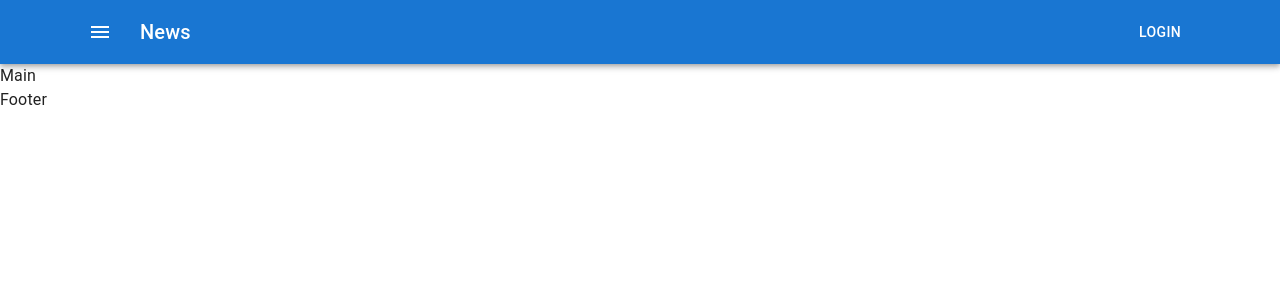
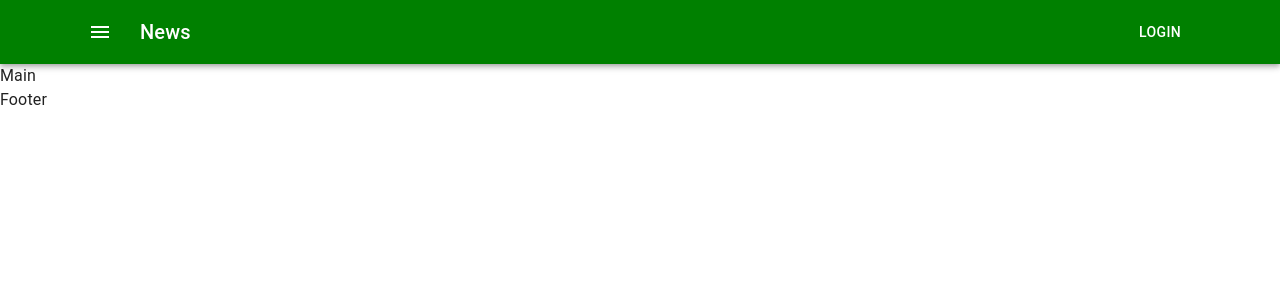
Before and after one commit to Timo-unic/REACT-2710, a React (Create React App) app: page / in a window 1280 px wide. Shown: the top 300 px of the page. Built offline with nearby package versions, Linux system fonts and the light colour scheme.

Commit message:
connect css to Header

```diff
--- /dev/null
+++ b/src/container/Header/Header.scss
@@ -0,0 +1,3 @@
+.app-bar {
+    background-color: green;
+}
--- a/src/container/Header/Header.tsx
+++ b/src/container/Header/Header.tsx
@@ -5,11 +5,12 @@ import Button from '@mui/material/Button'
 import IconButton from '@mui/material/IconButton'
 import MenuIcon from '@mui/icons-material/Menu'
 import Container from '@mui/material/Container'
+import './Header.scss'
 
 type Props = {}
 const Header = (props: Props) => {
     return (
-        <AppBar position="static">
+        <AppBar position="static" className='app-bar'>
           <Container>
             <Toolbar>
                 <IconButton
```
Also changed, not shown: src/container/App/App.tsx (+5 -2 lines).
